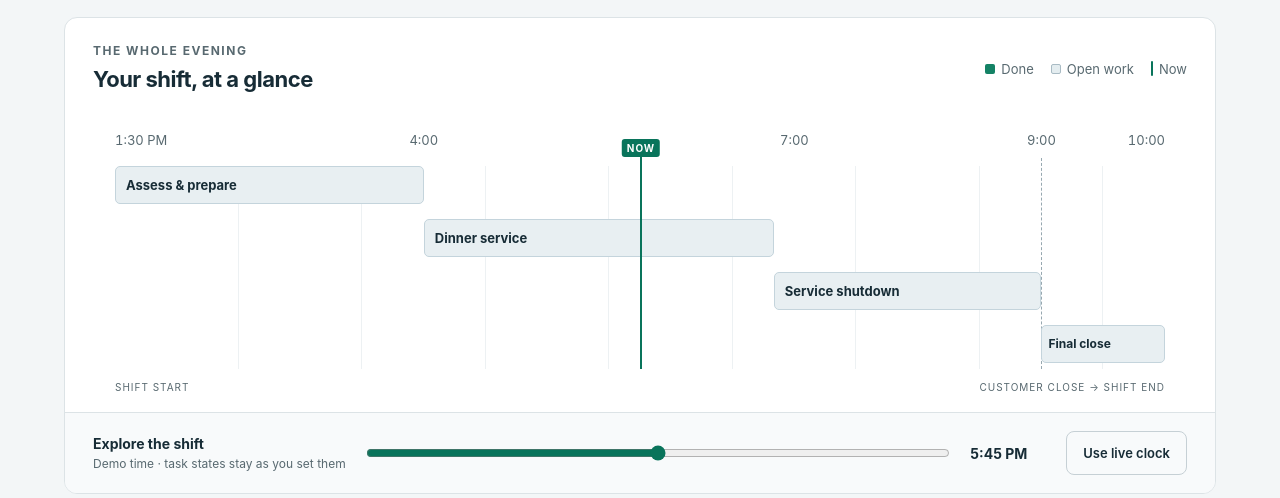
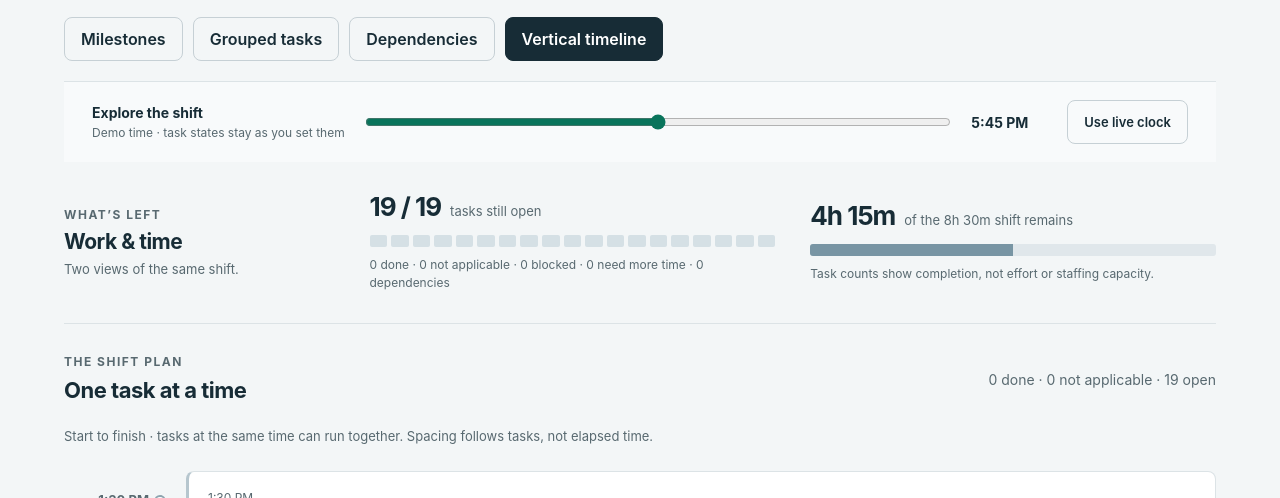
Before and after one commit to poulosophy/ghost-lead, a website: page index.html in a window 1280 px wide. Shown: the part 454-952 px from the top of the page. Drawn offline with Linux system fonts and the light colour scheme.

Commit message:
Add view navigation and dependency resolution checklist

```diff
--- a/index.html
+++ b/index.html
@@ -15,12 +15,16 @@
 <div class="now-panel"><div class="panel-top"><span id="clock-label" class="eyebrow">DEMO CLOCK</span><span id="shift-status" class="status-pill"></span></div><div id="clock" class="big-clock"></div><div class="countdowns"><span><strong id="time-left"></strong> left in shift</span><span id="close-left"></span></div></div>
 <div class="next-panel"><p class="eyebrow">NEXT SCHEDULED MILESTONE</p><h2 id="next-title"></h2><p id="next-note"></p><div class="milestone-time"><strong id="next-time"></strong><span id="next-countdown"></span></div></div>
 </section>
-<section class="timeline-panel" aria-labelledby="timeline-title"><div class="section-heading"><div><p class="eyebrow">THE WHOLE EVENING</p><h2 id="timeline-title">Your shift, at a glance</h2></div><div class="legend"><span><i class="legend-fill"></i>Done</span><span><i class="legend-open"></i>Open work</span><span><i class="legend-now"></i>Now</span></div></div>
+<nav class="view-controls main-menu" aria-label="Views"><button class="quiet" data-view="milestones" aria-pressed="false" aria-controls="milestones-view">Milestones</button><button class="quiet" data-view="grouped" aria-pressed="false" aria-controls="tasks-view">Grouped tasks</button><button class="quiet" data-view="dependencies" aria-pressed="false" aria-controls="dependencies-view">Dependencies</button><button class="quiet" data-view="vertical" aria-pressed="true" aria-controls="tasks-view">Vertical timeline</button></nav>
+<section id="milestones-view" hidden aria-label="Milestones"><section class="timeline-panel" aria-labelledby="timeline-title"><div class="section-heading"><div><p class="eyebrow">THE WHOLE EVENING</p><h2 id="timeline-title">Your shift, at a glance</h2></div><div class="legend"><span><i class="legend-fill"></i>Done</span><span><i class="legend-open"></i>Open work</span><span><i class="legend-now"></i>Now</span></div></div>
 <div class="timeline-scroll"><div class="timeline-inner"><div class="axis" aria-hidden="true"><span style="left:0">1:30 PM</span><span style="left:29.412%">4:00</span><span style="left:64.706%">7:00</span><span style="left:88.235%">9:00</span><span style="left:100%">10:00</span></div><div id="timeline" class="timeline"><div id="now-marker" class="now-marker"><span>NOW</span></div><div class="close-marker" style="left:88.235%"></div><div id="lanes"></div></div><div class="axis-labels"><span>SHIFT START</span><span>CUSTOMER CLOSE → SHIFT END</span></div></div></div>
+
+</section>
+<ol id="milestone-list" class="milestone-list"></ol></section>
 <div class="clock-controls"><div><strong>Explore the shift</strong><span id="clock-help">Demo time · task states stay as you set them</span></div><label class="sr-only" for="demo-time">Demo time</label><input id="demo-time" type="range" min="810" max="1320" step="5" value="1065"><output id="demo-output" for="demo-time"></output><button id="live-toggle" class="quiet" aria-pressed="false">Use live clock</button></div>
-</section>
 <section class="work-shape" aria-label="Remaining work and time"><div class="shape-intro"><p class="eyebrow">WHAT’S LEFT</p><h2>Work & time</h2><p>Two views of the same shift.</p></div><div class="measure"><div><strong id="work-count"></strong><span>tasks still open</span></div><div id="task-segments" class="task-segments" aria-hidden="true"></div><small id="work-note"></small></div><div class="measure"><div><strong id="remaining-label"></strong><span>of the 8h 30m shift remains</span></div><div class="time-track"><div id="remaining-bar"></div></div><small>Task counts show completion, not effort or staffing capacity.</small></div></section>
-<section aria-labelledby="tasks-title"><div class="section-heading tasks-heading"><div><p class="eyebrow">THE SHIFT PLAN</p><h2 id="tasks-title">One task at a time</h2></div><p id="task-summary" aria-live="polite"></p></div><div class="view-controls" role="group" aria-label="Task view"><button class="quiet" data-view="vertical" aria-pressed="true" aria-controls="tasks">Vertical timeline</button><button class="quiet" data-view="grouped" aria-pressed="false" aria-controls="tasks">Grouped tasks</button></div><p id="vertical-note" class="view-note">Start to finish · tasks at the same time can run together. Spacing follows tasks, not elapsed time.</p><div id="tasks" class="vertical-view"></div></section>
+<section id="tasks-view" aria-labelledby="tasks-title"><div class="section-heading tasks-heading"><div><p class="eyebrow">THE SHIFT PLAN</p><h2 id="tasks-title">One task at a time</h2></div><p id="task-summary" aria-live="polite"></p></div><p id="vertical-note" class="view-note">Start to finish · tasks at the same time can run together. Spacing follows tasks, not elapsed time.</p><div id="tasks" class="vertical-view"></div></section>
+<section id="dependencies-view" hidden aria-labelledby="dependencies-title"><div class="dependencies-heading"><p class="eyebrow">WHAT’S IN THE WAY</p><h2 id="dependencies-title">Dependencies</h2><p>Check “No longer applies” to clear a dependency and return the task to Not Started.</p></div><p id="dependencies-empty" tabindex="-1">No tasks are waiting on dependencies.</p><div id="dependency-list"></div><p id="dependency-announcement" class="sr-only" role="status"></p></section>
 <footer><span id="save-status" role="status">Changes saved on this browser.</span><span>Illustrative sample schedule · follow your team’s procedures.</span></footer>
 </main>
 <dialog id="reset-dialog"><form method="dialog"><p class="eyebrow">START FRESH</p><h2>Reset this shift?</h2><p>All task states will return to Not Started. The demo clock will return to 1:30 PM.</p><div class="dialog-actions"><button value="cancel" class="quiet">Keep working</button><button value="reset" class="primary">Reset shift</button></div></form></dialog>
```
Also changed, not shown: tests/browser.cjs (+10 -0 lines), README.md, dist/app.js, dist/index.html, dist/styles.css.
